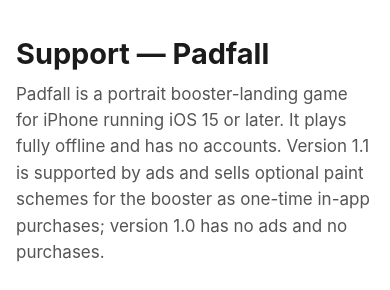
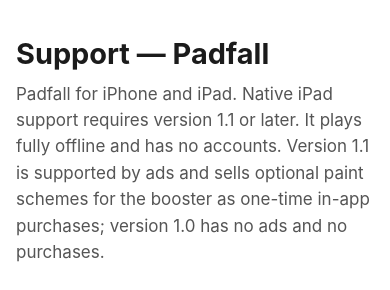
Before and after one commit to bradplummer30-design/booster-game-info, a plain HTML site: page support/index.html in a window 390 px wide. Shown: the top 290 px of the page. Drawn offline with Linux system fonts and the light colour scheme.

Commit message:
Padfall support page: for iPhone and iPad; native iPad support requires version 1.1 or later

```diff
--- a/support/index.html
+++ b/support/index.html
@@ -26,7 +26,7 @@
 <body>
 <main>
   <h1>Support — Padfall</h1>
-  <p class="meta">Padfall is a portrait booster-landing game for iPhone running iOS 15 or later. It plays fully offline and has no accounts. Version 1.1 is supported by ads and sells optional paint schemes for the booster as one-time in-app purchases; version 1.0 has no ads and no purchases.</p>
+  <p class="meta">Padfall for iPhone and iPad. Native iPad support requires version 1.1 or later. It plays fully offline and has no accounts. Version 1.1 is supported by ads and sells optional paint schemes for the booster as one-time in-app purchases; version 1.0 has no ads and no purchases.</p>
 
   <h2>Controls</h2>
   <ul>
```
